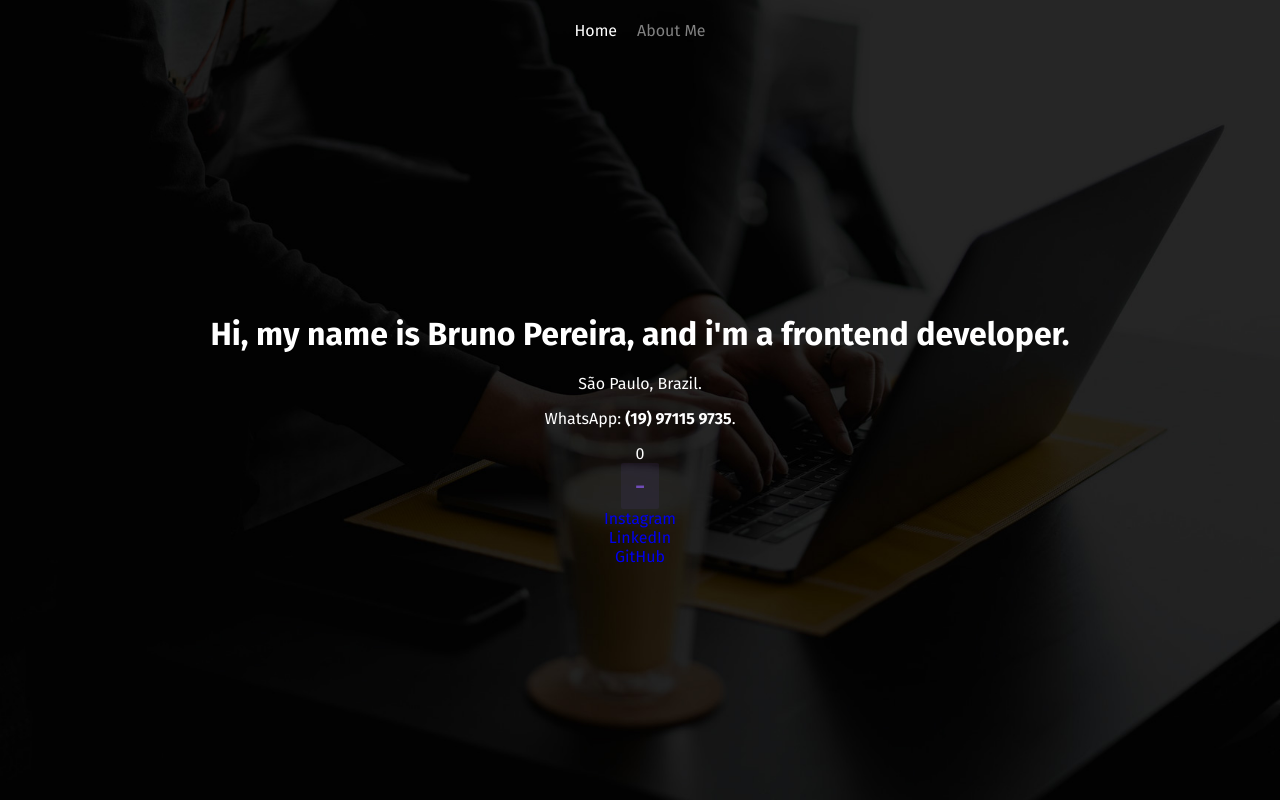
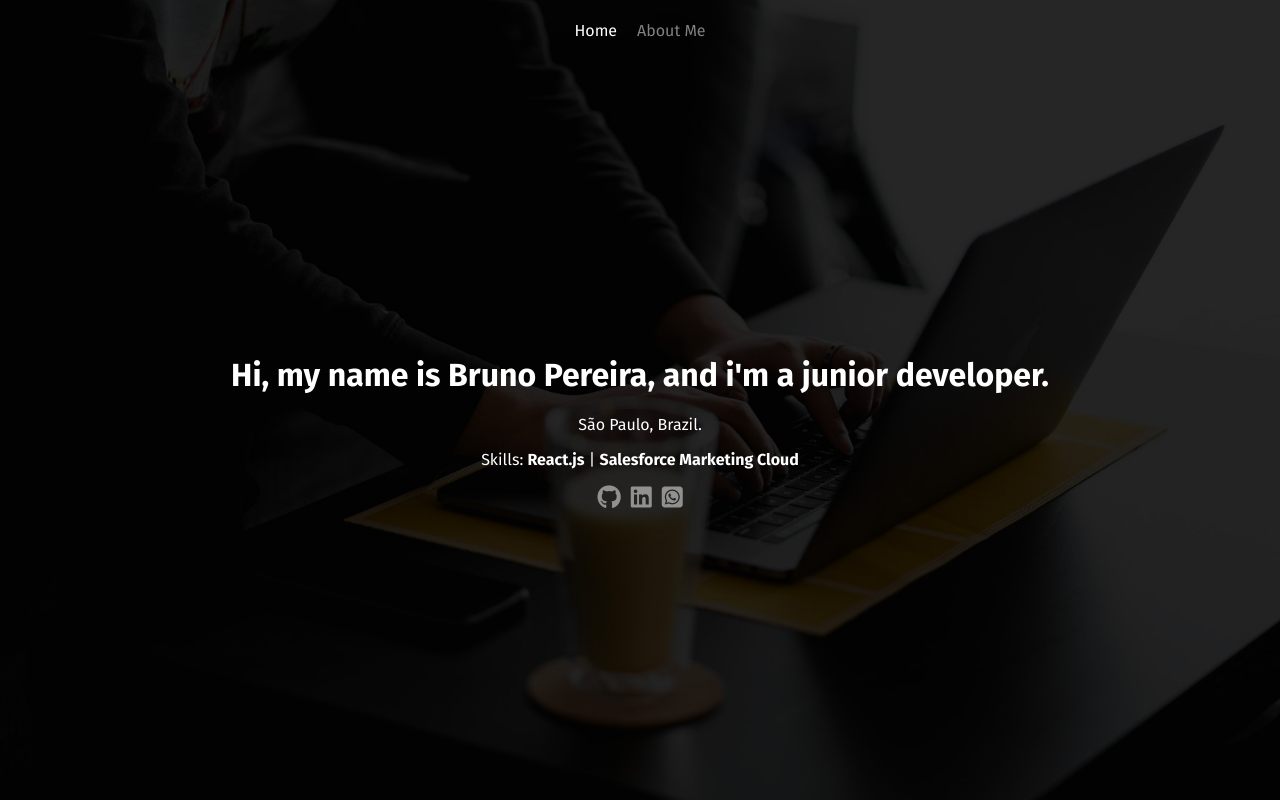
Before and after one commit to SirBruno/portfolio, a React (Create React App) app: page / in a window 1280 px wide. Built offline with nearby package versions, Linux system fonts and the light colour scheme.

Commit message:
added social icons to the homepage

```diff
--- a/public/index.html
+++ b/public/index.html
@@ -12,6 +12,7 @@
   <link
     href="https://fonts.googleapis.com/css2?family=Fira+Sans:ital,wght@0,100;0,200;0,300;0,400;0,500;0,600;0,700;0,800;0,900;1,100;1,200;1,300;1,400;1,500;1,600;1,700;1,800;1,900&display=swap"
     rel="stylesheet">
+  <script src="https://kit.fontawesome.com/ac6654c576.js" crossorigin="anonymous"></script>
   <title>Bruno Pereira</title>
 </head>
 
--- a/src/pages/homepage/App.js
+++ b/src/pages/homepage/App.js
@@ -1,5 +1,5 @@
 import React from 'react';
-import { Counter } from '../../features/counter/Counter';
+// import { Counter } from '../../features/counter/Counter';
 import styles from './App.module.css';
 import { Link, useLocation } from 'react-router-dom'
 
@@ -16,10 +16,15 @@ function App() {
       </nav>
       <header className={styles.AppHeader}>
         <div>
-          <h1>Hi, my name is Bruno Pereira, and i'm a frontend developer.</h1>
+          <h1>Hi, my name is Bruno Pereira, and i'm a junior developer.</h1>
           <p>São Paulo, Brazil.</p>
-          <p>WhatsApp: <b>(19) 97115 9735</b>.</p>
-          <Counter />
+          <p>Skills: <b>React.js</b> | <b>Salesforce Marketing Cloud</b></p>
+          <p>
+            <a className={styles.socialIcon} href="https://github.com/sirbruno" target="_blank" rel="noreferrer"><i className="fab fa-github"></i></a>
+            <a className={styles.socialIcon} href="https://www.linkedin.com/in/sirbruno" target="_blank" rel="noreferrer"><i className="fab fa-linkedin"></i></a>
+            <a className={styles.socialIcon} href="https://wa.me/5519971159735" target="_blank" rel="noreferrer"><i className="fab fa-whatsapp-square"></i></a>
+          </p>
+          {/* <Counter /> */}
         </div>
       </header>
     </div>
--- a/src/pages/homepage/App.module.css
+++ b/src/pages/homepage/App.module.css
@@ -29,3 +29,19 @@ nav a:hover {
 .highlightedNavLink {
   color: #fff;
 }
+
+.socialIcon {
+  margin: 0 5px;
+}
+
+.socialIcon i {
+  color: #fff;
+  opacity: .5;
+  transition: .3s;
+  font-size: 24px;
+}
+
+.socialIcon i:hover {
+  opacity: 1;
+  transition: .3s;
+}
```
